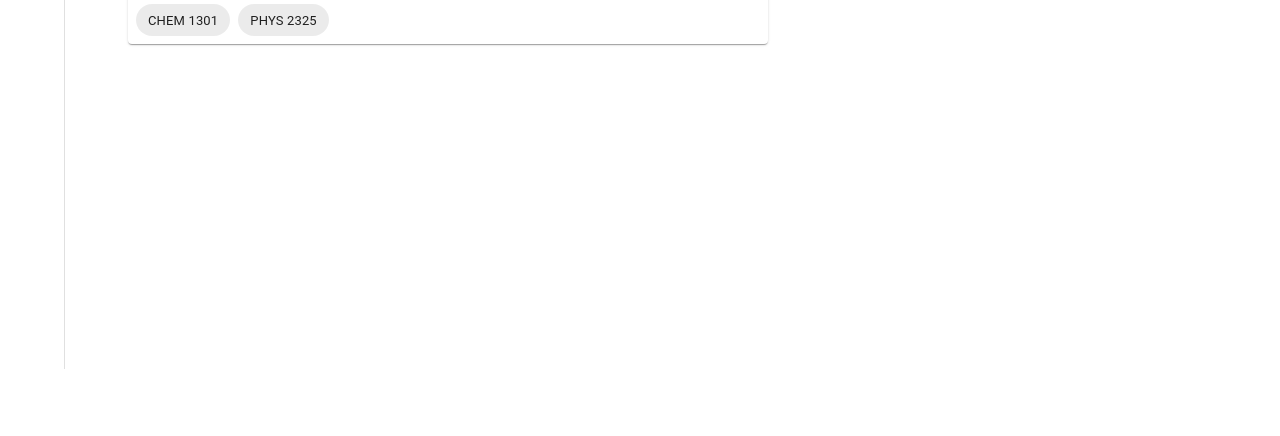
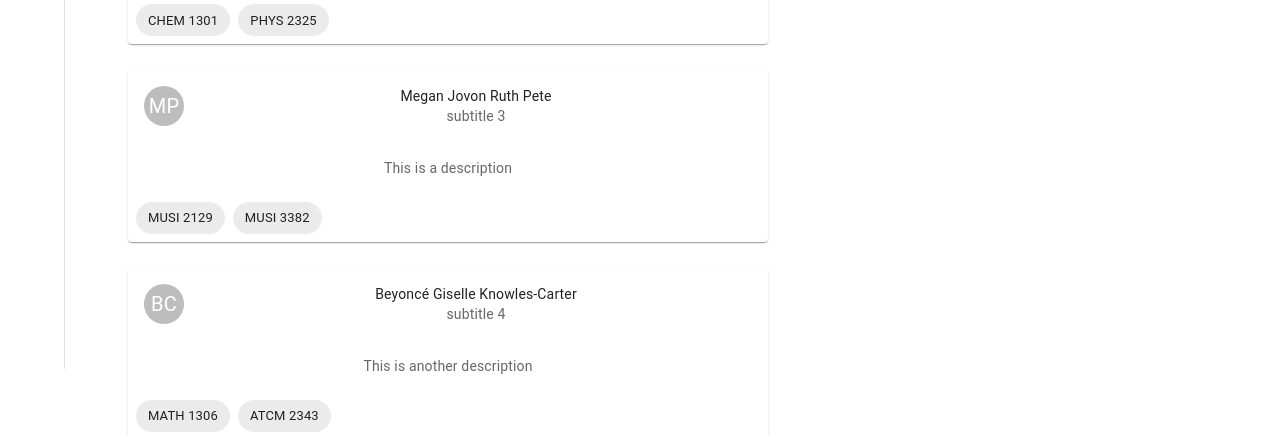
Before and after one commit to ak1096/CS4485-Team13, a React (Create React App) app: page / in a window 1280 px wide. Shown: the part 431-867 px from the top of the page. Before the commit the page ends 800 px from the top, so only its background shows below. Built offline with nearby package versions, Linux system fonts and the light colour scheme.

Commit message:
Added 2 more tutors

```diff
--- a/src/screens/Search.js
+++ b/src/screens/Search.js
@@ -34,6 +34,8 @@ export default function Search() {
         <SearchBar align='left' style={{marginLeft: '10%', marginTop: '3%',  maxWidth: '50%'}} placeholder='enter tutor name' />
         <TutorCard initials='JD' name='John Doe' subtitle='subtitle' desc='This is a description' subject1='MATH 2414' subject2='CS 3377'/>
         <TutorCard initials='PT' name='Paige Turner' subtitle='subtitle 2' desc='This is another description' subject1='CHEM 1301' subject2='PHYS 2325'/>
+        <TutorCard initials='MP' name='Megan Jovon Ruth Pete' subtitle ='subtitle 3' desc='This is a description' subject1='MUSI 2129' subject2='MUSI 3382'/>
+        <TutorCard initials='BC' name='Beyoncé Giselle Knowles-Carter' subtitle='subtitle 4' desc='This is another description' subject1='MATH 1306' subject2='ATCM 2343 '/>
     </div>
 
 
```
Also changed, not shown: 1 other file (tests, documents, lock files or other folders).
